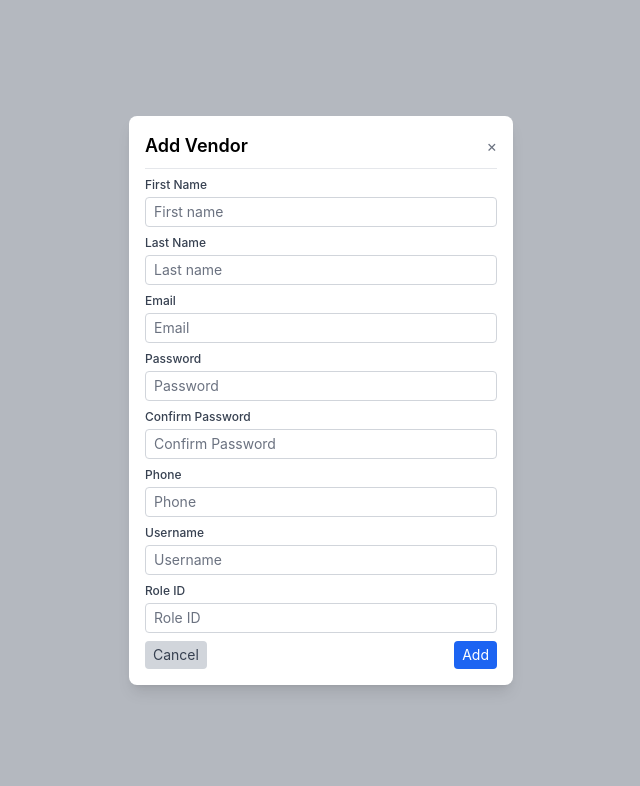
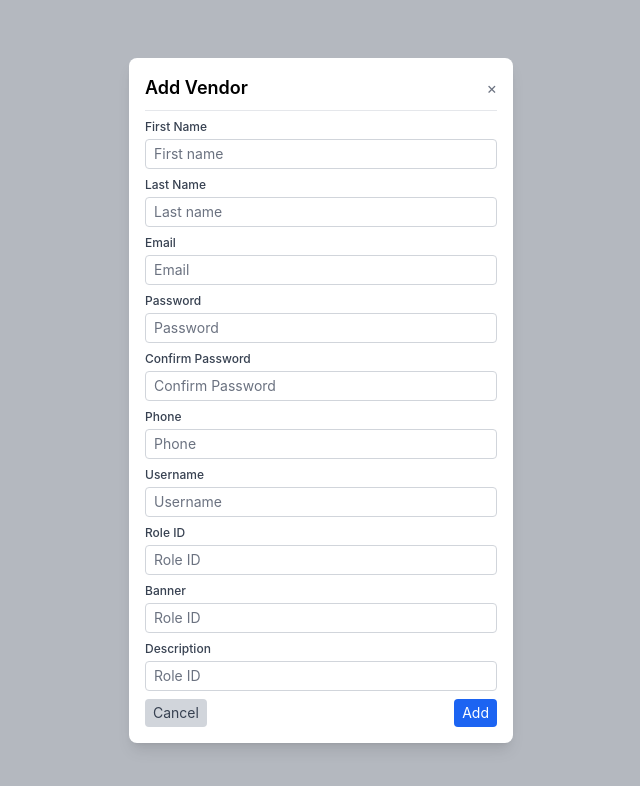
Before and after one commit to esraarabee1/handmade_, a React (Create React App) app: page /addvendors in a window 1280 px wide. Shown: the top 786 px of the page, without its empty margins (319-959 px from the left). Built offline with nearby package versions, Linux system fonts and the light colour scheme.

Commit message:
admin add vendor

```diff
--- a/src/Hook/Admin/addvendor-hook.js
+++ b/src/Hook/Admin/addvendor-hook.js
@@ -16,6 +16,8 @@ const AddvendorHook = () => {
   const [password, setPassword] = useState("");
   const [confirmPassword, setConfirmPassword] = useState("");
   const [rolID, setRolID] = useState("");
+  const [banner, setBanner] = useState("");
+  const [description, setDescription] = useState("");
   const [load, setLoad] = useState(true);
 
   const onChangeName = (e) => {
@@ -39,8 +41,15 @@ const AddvendorHook = () => {
   const onChangeConfirmPassword = (e) => {
     setConfirmPassword(e.target.value);
   };
+
   const onChangeRoleId = (e) => {
     setRolID(e.target.value); // لا تستخدم Number()
+  };
+  const onChangeBanner = (e) => {
+    setBanner(e.target.value);
+  };
+  const onChangeDescription = (e) => {
+    setDescription(e.target.value);
   };
 
   const res = useSelector((state) => state.addvendorReducer.addvendor);
@@ -67,6 +76,8 @@ const AddvendorHook = () => {
       Phone: phone,
       UserName: userName,
       RoleId: rolID,
+      Banner: banner,
+      Description: description,
     };
 
     console.log("📦 Form Data Created:", data);
@@ -86,6 +97,8 @@ const AddvendorHook = () => {
     confirmPassword,
     userName,
     rolID,
+    banner,
+    description,
     onChangeName,
     onChangeLastName,
     onChangeEmail,
@@ -95,6 +108,8 @@ const AddvendorHook = () => {
     onChangeUserName,
     onChangeRoleId,
     OnSubmit,
+    onChangeBanner,
+    onChangeDescription,
   ];
 };
 
--- a/src/pages/Admin/Adminaddvendor.js
+++ b/src/pages/Admin/Adminaddvendor.js
@@ -13,6 +13,8 @@ const Adminaddvendor = () => {
     confirmPassword,
     userName,
     rolID,
+    banner,
+    description,
     onChangeName,
     onChangeLastName,
     onChangeEmail,
@@ -22,6 +24,8 @@ const Adminaddvendor = () => {
     onChangeUserName,
     onChangeRoleId,
     OnSubmit,
+    onChangeBanner,
+    onChangeDescription,
   ] = AddvendorHook();
 
   return (
@@ -128,6 +132,30 @@ const Adminaddvendor = () => {
               className="mt-1 block w-full px-2 py-1 border border-gray-300 rounded focus:ring-blue-500 focus:border-blue-500 text-sm"
             />
           </div>
+          <div>
+            <label className="block text-xs font-medium text-gray-700">
+              Banner
+            </label>
+            <input
+              value={banner}
+              onChange={onChangeBanner}
+              type="text"
+              placeholder="Role ID"
+              className="mt-1 block w-full px-2 py-1 border border-gray-300 rounded focus:ring-blue-500 focus:border-blue-500 text-sm"
+            />
+          </div>
+          <div>
+            <label className="block text-xs font-medium text-gray-700">
+              Description
+            </label>
+            <input
+              value={description}
+              onChange={onChangeDescription}
+              type="text"
+              placeholder="Role ID"
+              className="mt-1 block w-full px-2 py-1 border border-gray-300 rounded focus:ring-blue-500 focus:border-blue-500 text-sm"
+            />
+          </div>
           <div className="flex justify-between mt-2">
             <button
               onClick={(e) => {
```
